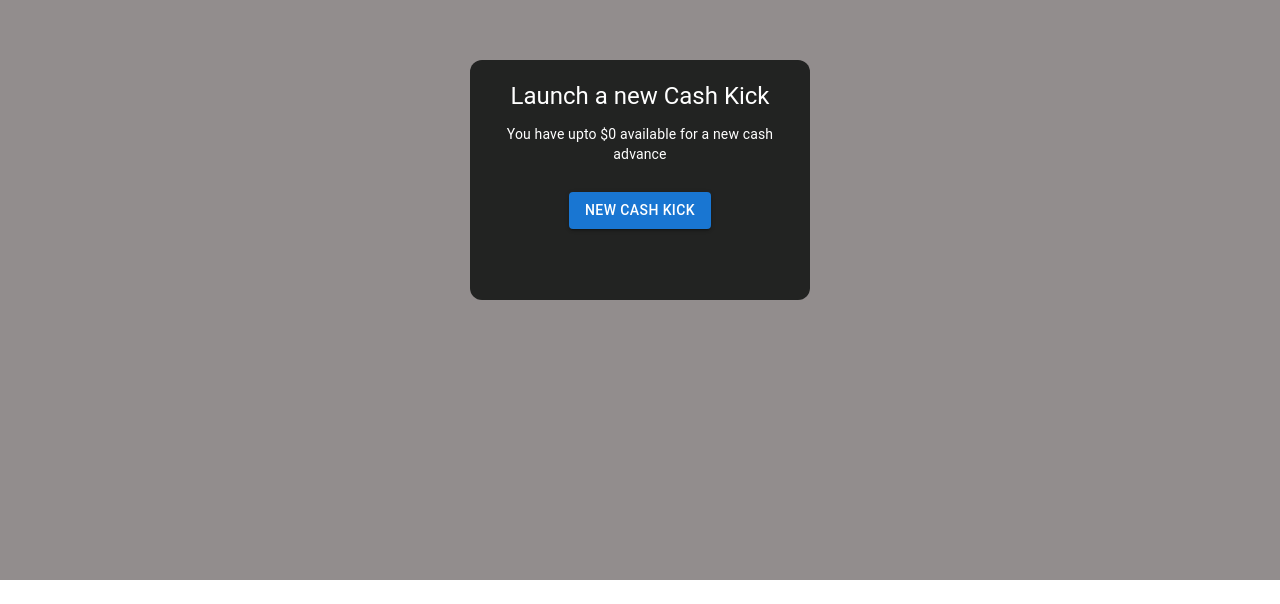
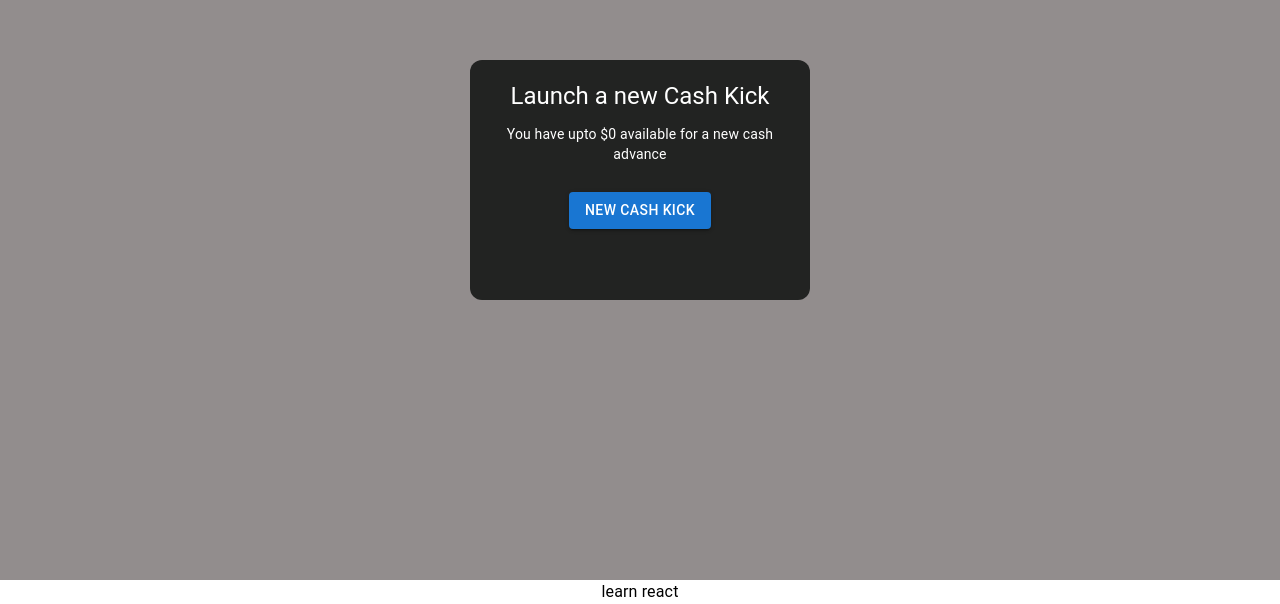
Before and after one commit to AkhilaNenavath123/SonarCloudAnalyzer, a React (Create React App) app in the folder sonar-cloud/: page / in a window 1280 px wide. Shown: the part 220-824 px from the top of the page. Before the commit the page ends 800 px from the top, so only its background shows below. Built offline with nearby package versions, Linux system fonts and the light colour scheme.

Commit message:
Feat: Add test file

```diff
--- a/sonar-cloud/package.json
+++ b/sonar-cloud/package.json
@@ -23,7 +23,7 @@
   "scripts": {
     "start": "react-scripts start",
     "build": "react-scripts build",
-    "test": "react-scripts test --passWithNoTests",
+    "test": "react-scripts test",
     "eject": "react-scripts eject"
   },
   "eslintConfig": {
--- a/sonar-cloud/src/App.tsx
+++ b/sonar-cloud/src/App.tsx
@@ -1,11 +1,13 @@
 import React from "react";
 import "./App.css";
 import CardContain from "./components/organism/CardContain";
+import { Typography } from "@mui/material";
 
 function App() {
   return (
     <div className="App">
       <CardContain />
+      <Typography>learn react</Typography>
     </div>
   );
 }
```
Also changed, not shown: 1 other file (tests, documents, lock files or other folders).
